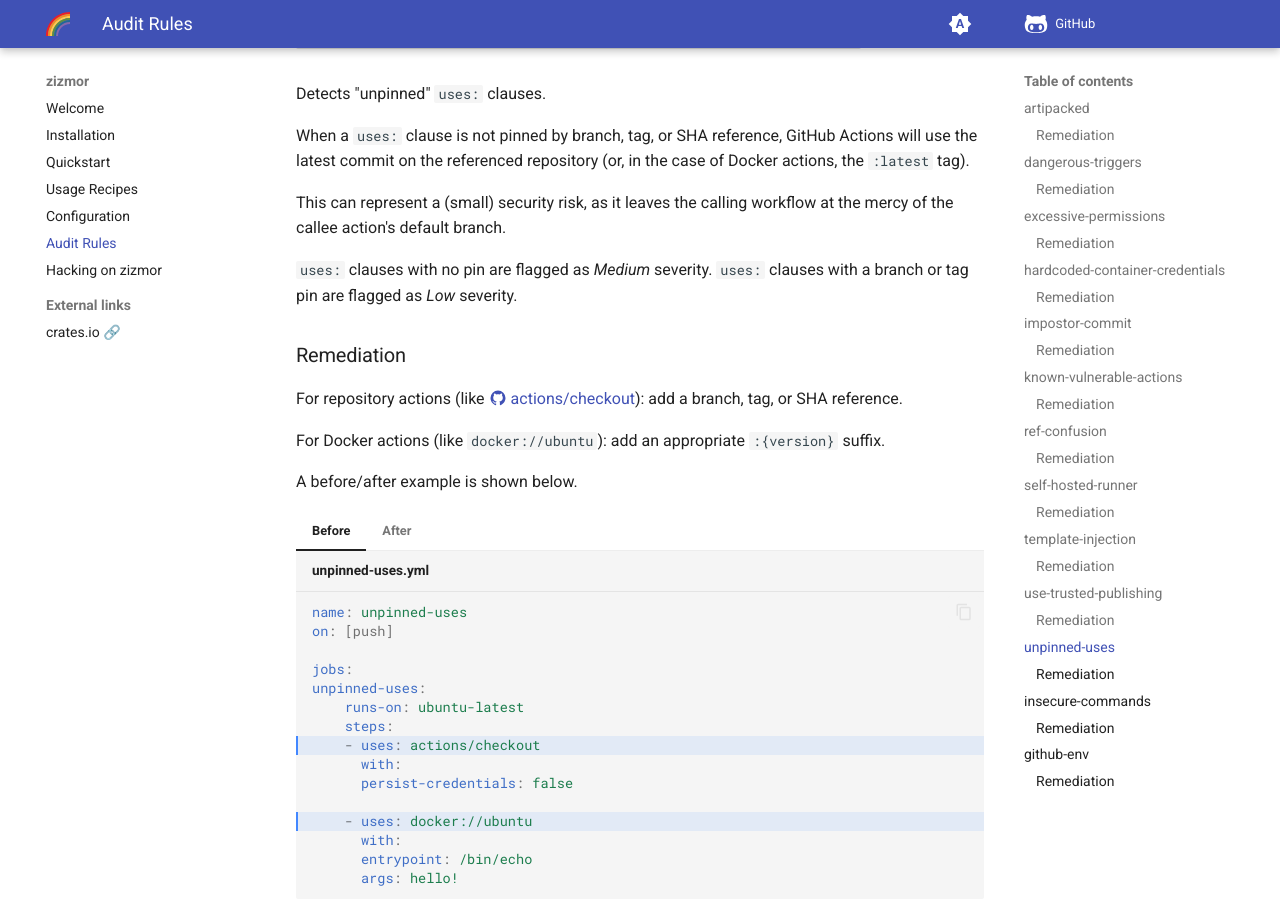
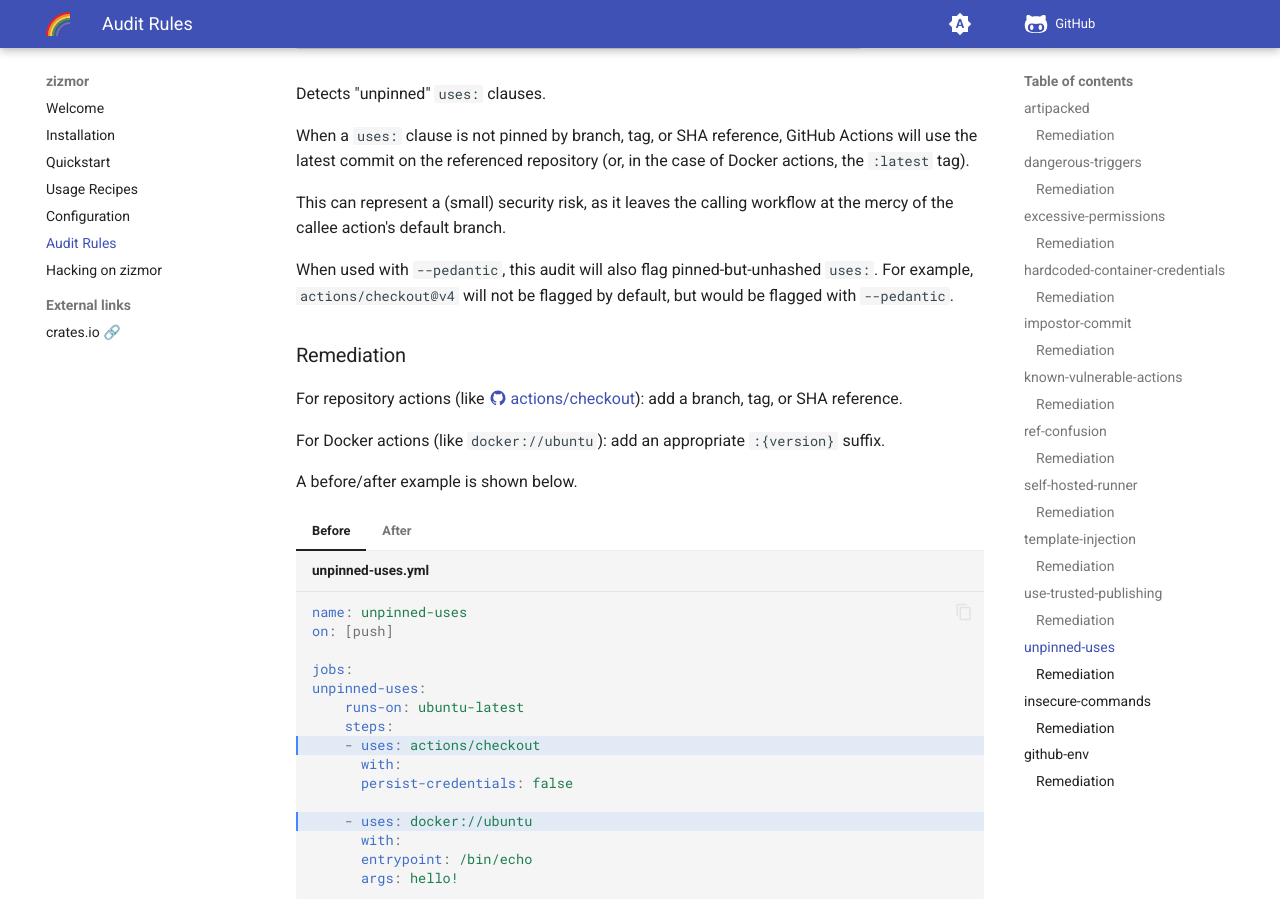
Before and after one commit to zizmorcore/zizmor, an MkDocs documentation site: the page built from docs/audits.md, in a window 1280 px wide and 900 px high, scrolled down 9274 px. Built offline with MkDocs 1.6.1 and Material for MkDocs 9.7.7, drawn with Linux system fonts in a browser that asks for light colours; comment, search, counter and statistics services are not loaded.

Commit message:
feat: unpinned-uses: make unhashed check pedantic for now (#219)

```diff
--- a/docs/audits.md
+++ b/docs/audits.md
@@ -544,8 +544,9 @@ GitHub Actions will use the latest commit on the referenced repository
 This can represent a (small) security risk, as it leaves the calling workflow
 at the mercy of the callee action's default branch.
 
-`uses:` clauses with no pin are flagged as *Medium* severity. `uses:` clauses
-with a branch or tag pin are flagged as *Low* severity.
+When used with `--pedantic`, this audit will also flag pinned-but-unhashed
+`uses:`. For example, `actions/checkout@v4` will not be flagged by default,
+but would be flagged with `--pedantic`.
 
 ### Remediation
 
```
Also changed, not shown: 1 other file.
